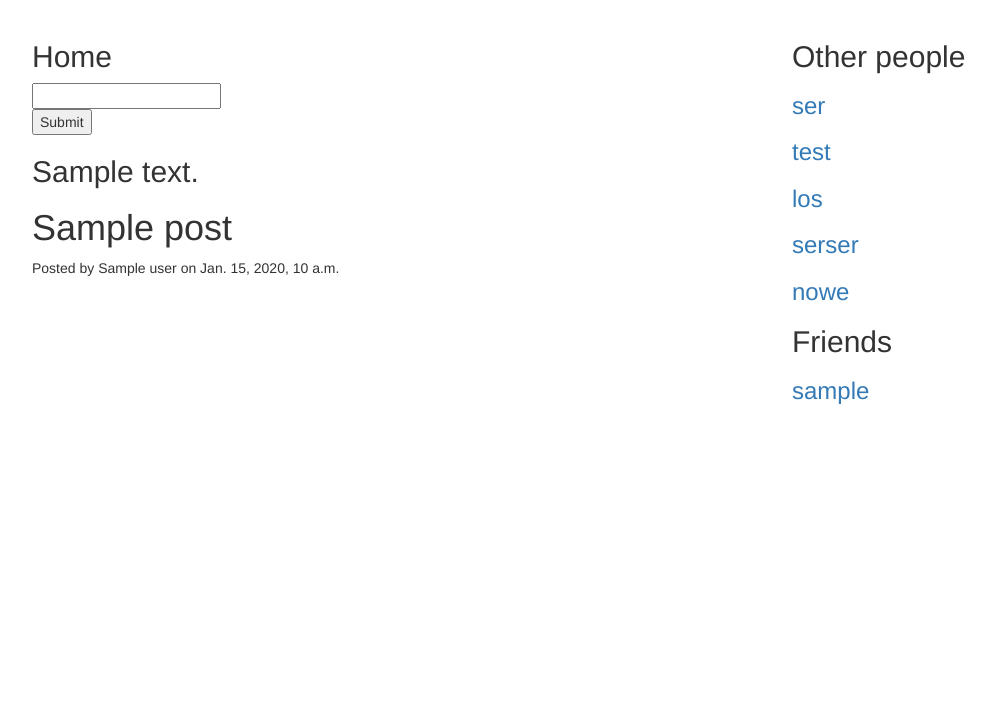
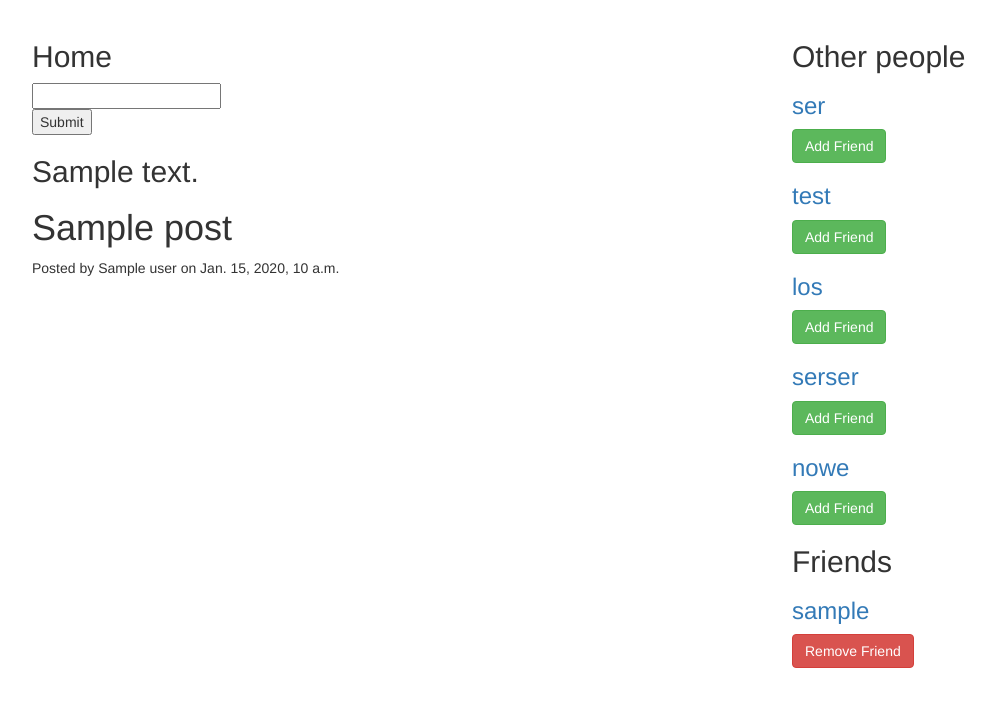
Before and after one commit to Serwach/social-network, a Django app: template home/templates/home/home.html in a window 1280 px wide. Shown: the part 72-779 px from the top of the page, without its empty margins (53-1048 px from the left). Run offline with Django 3.2, Linux system fonts and the light colour scheme; data comes from the database, SQL or seed files in the repository; both versions use the stored data as it was after the commit; tables that the repository leaves empty hold one stand-in row (values such as "Sample post"); the template is opened without the code that fills it: values that come from a table or form of the project are taken from there, most other values are stand-ins (such as "Sample title", 1, 10 or a date in 2020); form fields are guessed from the names that the template uses; some libraries are stand-ins or nearby versions.

Commit message:
How to Present a Friends List on the Home Page in Django

```diff
--- a/home/templates/home/home.html
+++ b/home/templates/home/home.html
@@ -20,10 +20,18 @@
         <h2>Other people</h2>
         {% for user in users %}
             <a href="{% url 'accounts:view_profile_with_pk' pk=user.pk %}"><h3> {{ user.username }} </h3></a>
+            {% if not user in friends %}
+                <a href="{% url 'home:change_friends' operation='add' pk=user.pk %}">
+                <button type="button" class="btn btn-success">Add Friend</button>
+                </a>
+            {% endif %}
         {% endfor %}
         <h2>Friends</h2>
         {% for friend in friends %}
             <a href="{% url 'accounts:view_profile_with_pk' pk=user.pk %}"><h3> {{ friend.username }} </h3></a>
+            <a href="{% url 'home:change_friends' operation='remove' pk=friend.pk %}">
+            <button type="button" class="btn btn-danger">Remove Friend</button>
+            </a>
         {% endfor %}
     </div>
 </div>
```
Also changed, not shown: db.sqlite3.
